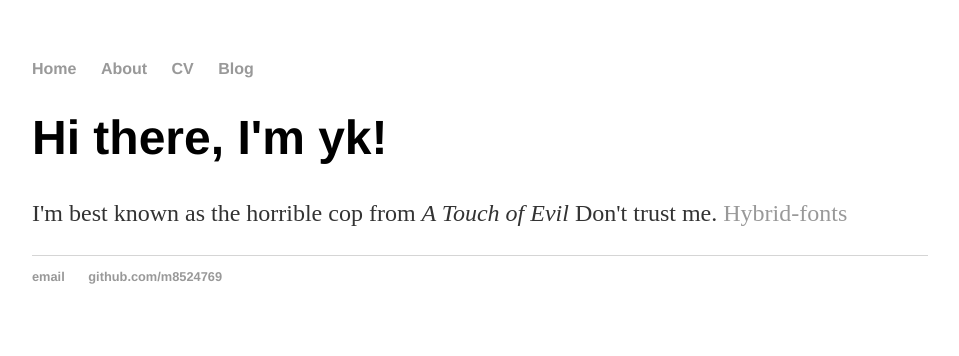
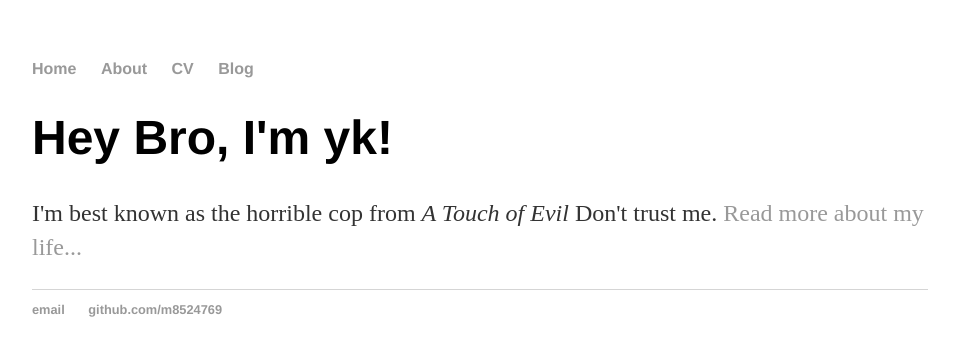
Before and after one commit to m8524769/m8524769.github.io, a Jekyll site: the page built from index.html, in a window 1280 px wide. Shown: the top 356 px of the page, without its empty margins (160-1119 px from the left). Built offline with Jekyll 4.4.1, drawn with Linux system fonts in a browser that asks for light colours.

Commit message:
Update index.html

```diff
--- a/index.html
+++ b/index.html
@@ -1,35 +1,8 @@
-<!DOCTYPE html>
-<html>
-
-<head>
-	<title>m8524769's Github Homepage</title>
-	<!-- link to main stylesheet -->
-	<link rel="stylesheet" type="text/css" href="/css/main.css">
-</head>
-
-<body>
-	<nav>
-		<ul>
-			<li><a href="/">Home</a></li>
-			<li><a href="/about">About</a></li>
-			<li><a href="/cv">CV</a></li>
-			<li><a href="/blog">Blog</a></li>
-		</ul>
-	</nav>
-	<div class="container">
-		<div class="blurb">
-			<h1>Hi there, I'm yk!</h1>
-			<p>I'm best known as the horrible cop from <em>A Touch of Evil</em> Don't trust me. <a href="/Hybrid-fonts">Hybrid-fonts</a></p>
-		</div>
-		<!-- /.blurb -->
-	</div>
-	<!-- /.container -->
-	<footer>
-		<ul>
-			<li><a href="https://m8524769@163.com">email</a></li>
-			<li><a href="https://github.com/m8524769">github.com/m8524769</a></li>
-		</ul>
-	</footer>
-</body>
-
-</html>
+---
+layout: default
+title: m8524769's Github Homepage
+---
+<div class="blurb">
+	<h1>Hey Bro, I'm yk!</h1>
+	<p>I'm best known as the horrible cop from <em>A Touch of Evil</em> Don't trust me. <a href="/about">Read more about my life...</a></p>
+</div><!-- /.blurb -->
```
